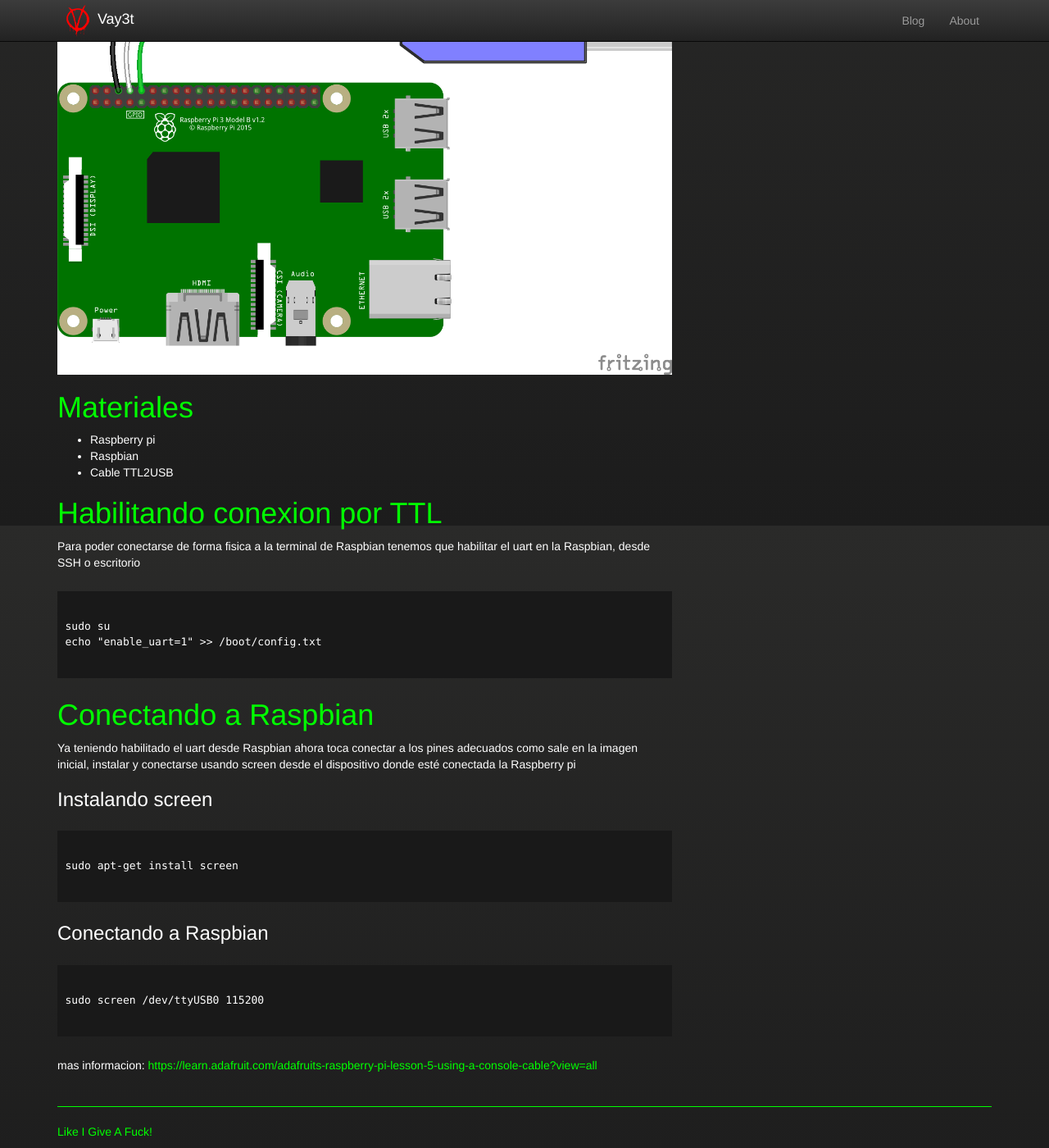
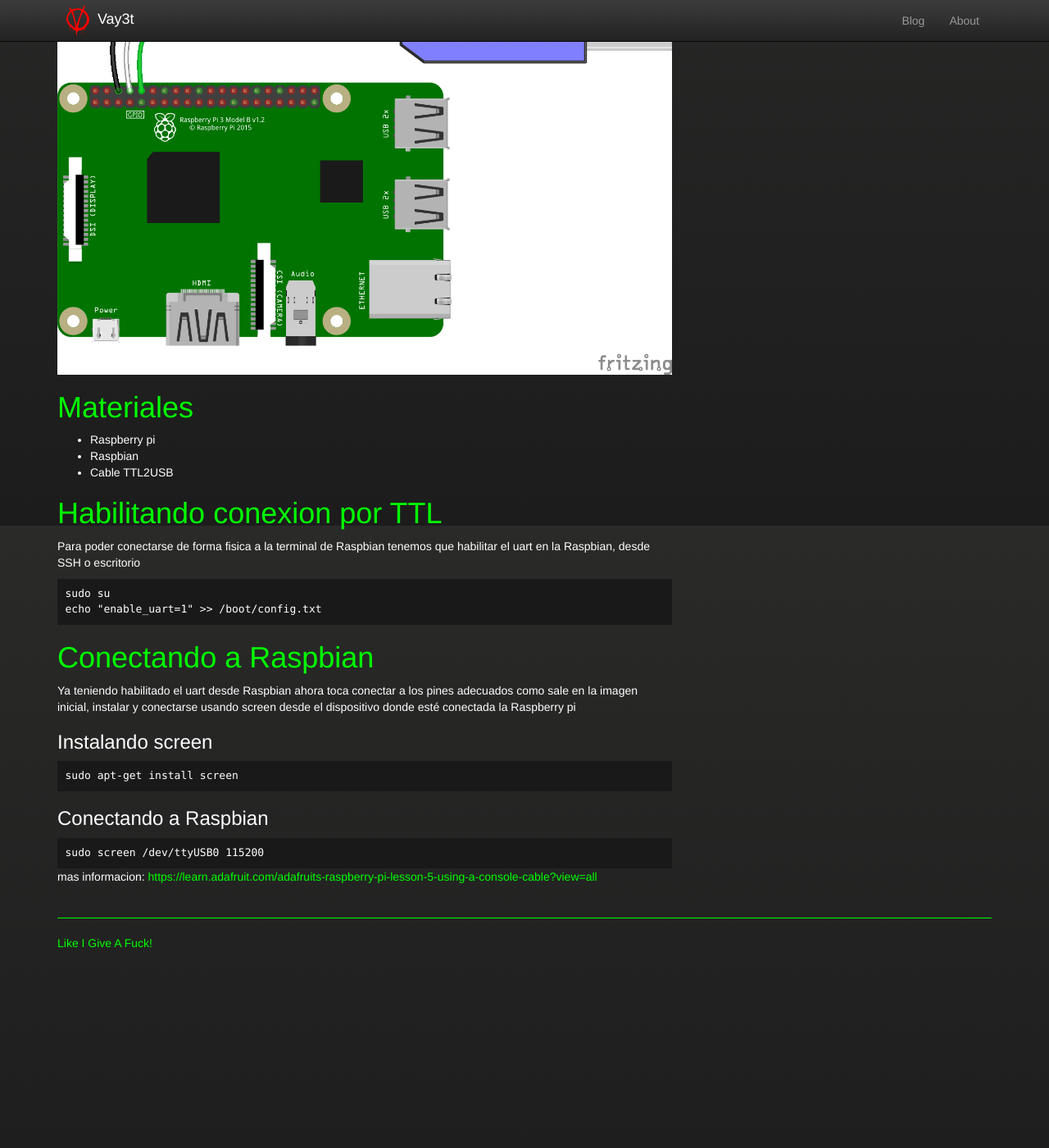
Before and after one commit to pvallejos/pvallejos.github.io, a Jekyll site: the page built from _posts/2016-11-13-Raspberry-Serial-Console.md, in a window 1280 px wide and 1400 px high, scrolled down 259 px. Shown: the whole window at 82% size. Built offline with Jekyll 4.4.1, drawn with Linux system fonts in a browser that asks for light colours; nearby versions of some CDN libraries; comment, search, counter and statistics services are not loaded; after the commit the page ends 1429 px from its top, so only the background shows below that.

Commit message:
Update vay3t.css

```diff
--- a/assets/css/vay3t.css
+++ b/assets/css/vay3t.css
@@ -109,7 +109,7 @@
     background: #191919;
     color: #ffffff;
     border: medium none;
-    margin: 25px 0;
+    margin: 0;
     overflow: auto;
     word-wrap: normal;
     white-space: pre;
```
